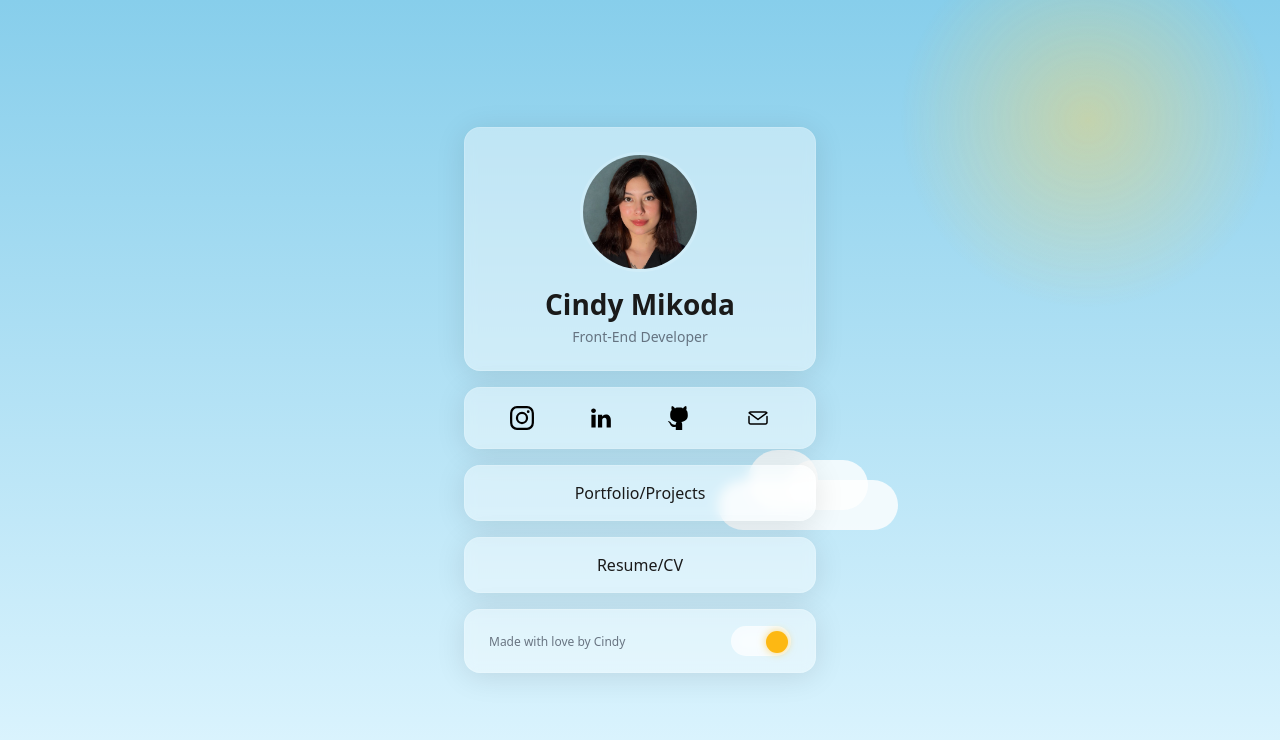
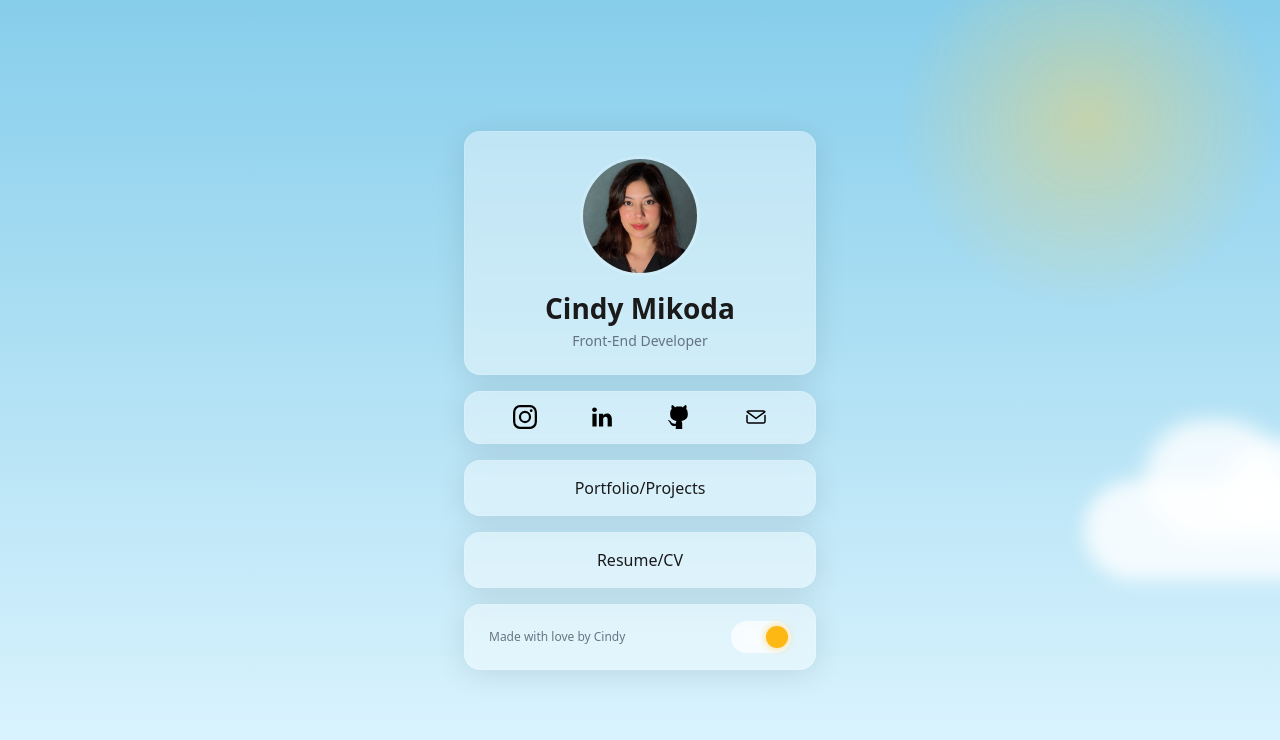
Before and after one commit to cindymikoda/Mikoda, a React (Vite) app: page / in a window 1280 px wide. Both pictures are taken after a click on the label 761 px from the left and 641 px from the top of the page. Shown: the top 740 px of the page. Built offline with nearby package versions, Linux system fonts and the light colour scheme.

Commit message:
Adjusted clouds size, and blur effects

```diff
--- a/src/App.css
+++ b/src/App.css
@@ -54,7 +54,7 @@
 .card-section {
   border-radius: var(--radius-md);
   box-shadow: var(--shadow-md);
-  backdrop-filter: blur(6px);
+  backdrop-filter: blur(4.5px);
   border: 1px solid var(--border-color);
   transition: all var(--transition-fast);
 }
--- a/src/background/day.css
+++ b/src/background/day.css
@@ -36,6 +36,7 @@
   background: rgba(255, 255, 255, 0.8);
   border-radius: 100px;
   animation: float 60s linear infinite;
+  filter: blur(9px);
 }
 
 .cloud::before,
@@ -44,56 +45,57 @@
   position: absolute;
   background: rgba(255, 255, 255, 0.8);
   border-radius: 100px;
+  filter: blur(4px);
 }
 
 .cloud-1 {
-  width: 120px;
-  height: 40px;
+  width: 240px;
+  height: 80px;
   top: 20%;
-  left: -120px;
+  left: -240px;
 }
 
 .cloud-1::before {
-  width: 50px;
-  height: 50px;
-  top: -25px;
-  left: 20px;
+  width: 100px;
+  height: 100px;
+  top: -50px;
+  left: 40px;
 }
 
 .cloud-1::after {
-  width: 60px;
-  height: 40px;
-  top: -15px;
-  right: 20px;
+  width: 120px;
+  height: 80px;
+  top: -30px;
+  right: 40px;
 }
 
 .cloud-2 {
-  width: 180px;
-  height: 50px;
+  width: 360px;
+  height: 100px;
   top: 60%;
-  left: -180px;
-  animation-delay: -30s;
+  left: -360px;
+  animation-delay: -40s;
 }
 
 .cloud-2::before {
-  width: 70px;
-  height: 60px;
-  top: -30px;
-  left: 30px;
+  width: 140px;
+  height: 120px;
+  top: -60px;
+  left: 60px;
 }
 
 .cloud-2::after {
-  width: 80px;
-  height: 50px;
-  top: -20px;
-  right: 30px;
+  width: 160px;
+  height: 100px;
+  top: -40px;
+  right: 60px;
 }
 
 @keyframes float {
   0% {
-    left: -200px;
+    left: -400px;
   }
   100% {
-    left: calc(100% + 200px);
+    left: calc(100% + 400px);
   }
 }
--- a/src/index.css
+++ b/src/index.css
@@ -39,10 +39,10 @@
 
   /* Component Sizes */
   --profile-pic-size: 120px;
-  --social-icon-size: 44px;
+  --social-icon-size: 35px;
   --icon-size: 24px;
   --toggle-width: 60px;
-  --toggle-height: 30px;
+  --toggle-height: 32px;
 
   /* Dark Theme Colors */
   --dark-bg-start: #0a0e27;
```
